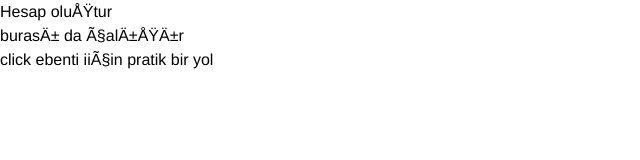
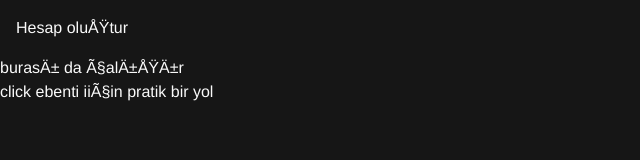
Before and after one commit to ufuksonmezuA/js-101, a plain HTML site: page index.html in a window 1280 px wide. Shown: the whole page, without its empty margins (0-640 px from the left). Drawn offline with nearby package versions, Linux system fonts and the light colour scheme.

Commit message:
1600-03-09-23

```diff
--- a/assets/css/styles.css
+++ b/assets/css/styles.css
@@ -9,9 +9,9 @@ ul {
 
 body {
     height: 100vh;
-    /*background-color: #161616;
+    background-color: #161616;
     color: #FAFAFA;
-    display: flex;
+    /*display: flex;
     align-items: center;
     justify-content: center;
     flex-direction: column; */
@@ -20,6 +20,13 @@ body {
     font-size: 1rem;
 }
 
+input  {
+    background-color: #161616;
+    color: inherit;
+    border: none;
+    outline: none;
+    padding: 1rem;
+}
 .popup {
     background-color: #363636;
     padding: 2rem 1rem;
```
